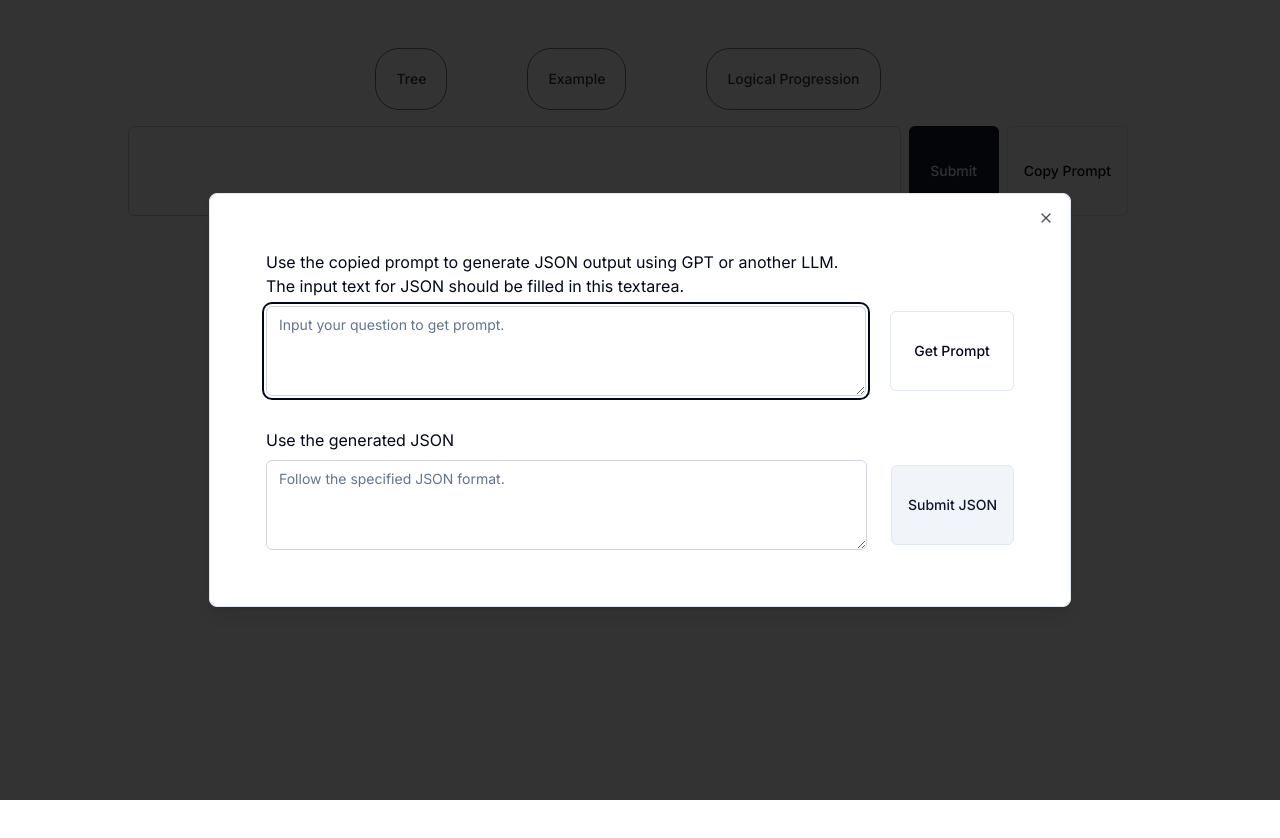
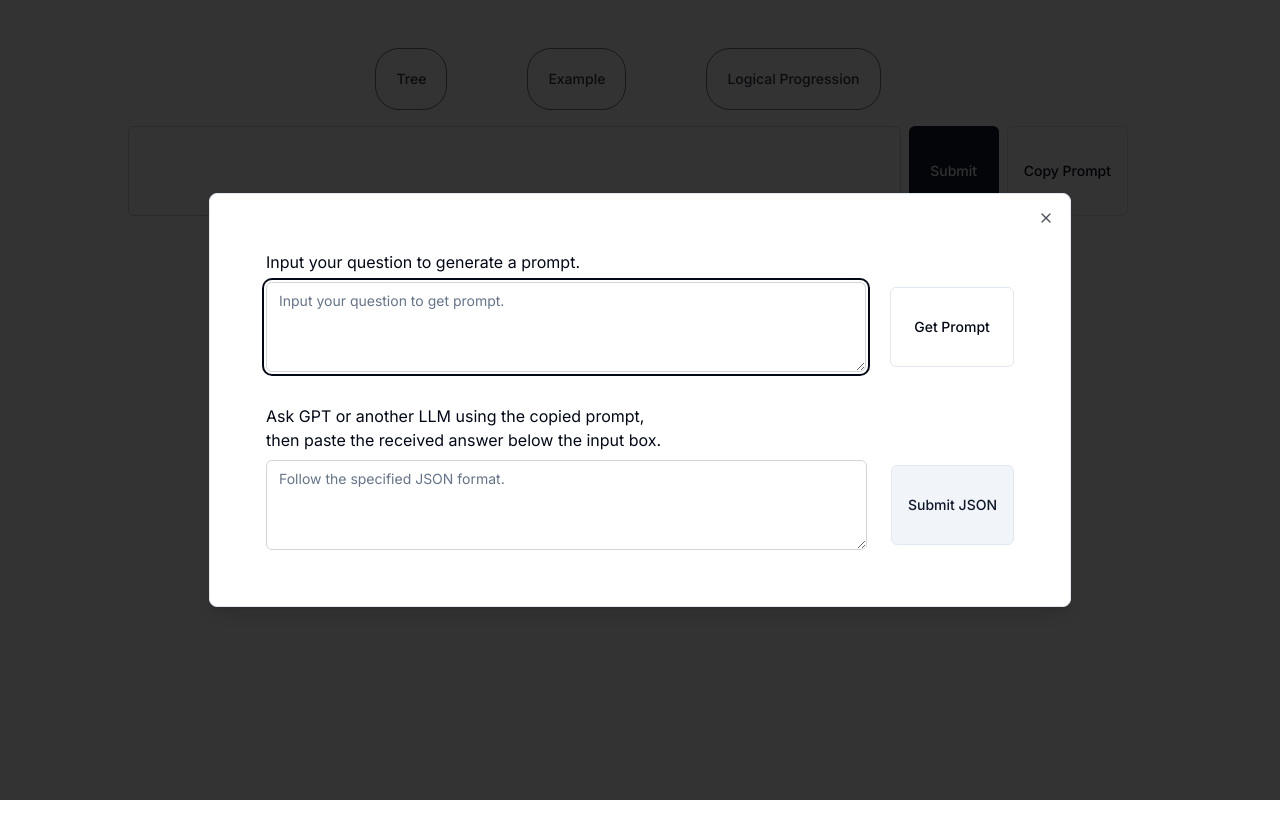
Before and after one commit to chiacn/text-to-diagram, a Next.js app: page / in a window 1280 px wide. Both pictures are taken after a click on the button "Copy Prompt". Shown: the top 838 px of the page. Built offline with nearby package versions, Linux system fonts and the light colour scheme.

Commit message:
fix: prompt copy dialog 문구 수정

```diff
--- a/src/components/PromptButtonDialog.tsx
+++ b/src/components/PromptButtonDialog.tsx
@@ -35,9 +35,7 @@ export default function PromptButtonDialog({
   return (
     <div className="m-8">
       <h3 className="mb-2 text-[16px] text-gray-80">
-        Use the copied prompt to generate JSON output using GPT or another LLM.
-        <br />
-        The input text for JSON should be filled in this textarea.
+        Input your question to generate a prompt.
       </h3>
       <div className="flex justify-center items-center gap-4 mb-8">
         <Textarea
@@ -59,8 +57,11 @@ export default function PromptButtonDialog({
           Get Prompt
         </CommonButton>
       </div>
-
-      <h3 className="mb-2 text-[16px] text-gray-80">Use the generated JSON</h3>
+      <h3 className="mb-2 text-[16px] text-gray-80">
+        Ask GPT or another LLM using the copied prompt,
+        <br />
+        then paste the received answer below the input box.
+      </h3>
       <div className="flex justify-center items-center gap-4">
         <Textarea
           name="Follow the specified JSON format."
```
